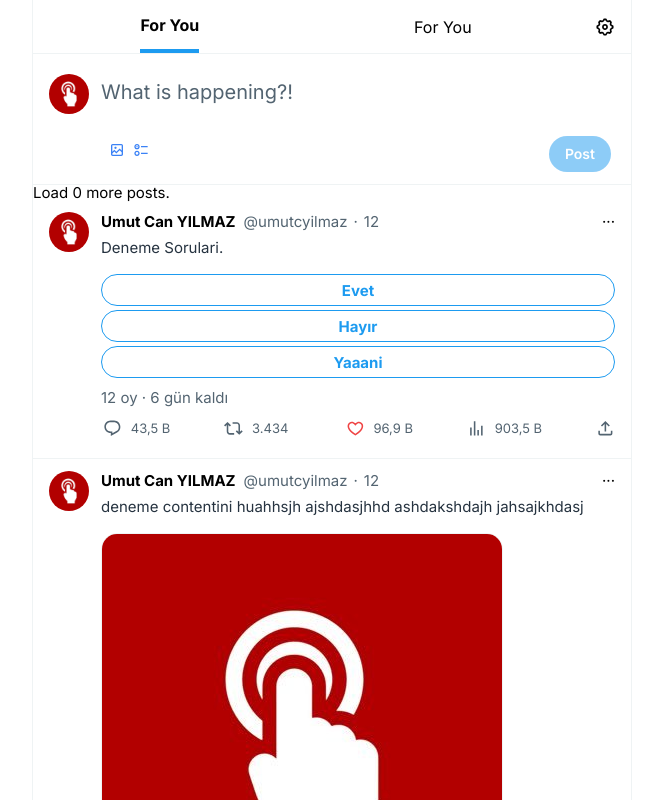
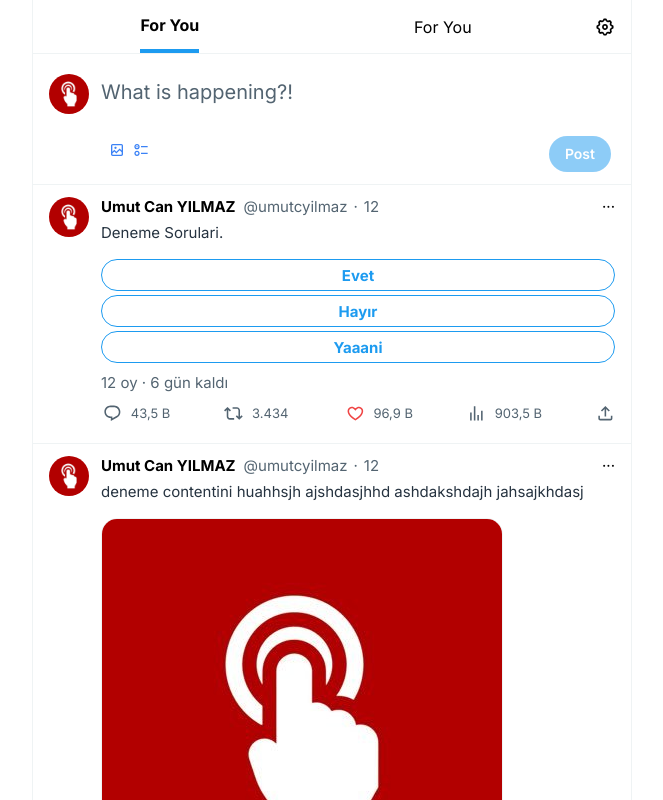
Before and after one commit to umutcyilmaz/case-twitter, a Next.js app: page / in a window 1280 px wide. Shown: the top 800 px of the page, without its empty margins (308-971 px from the left). Built offline with nearby package versions, Linux system fonts and the light colour scheme.

Commit message:
add showMore

```diff
--- a/src/components/features/Feed/index.tsx
+++ b/src/components/features/Feed/index.tsx
@@ -6,19 +6,15 @@ import TwitterInput from "../../ui/Input";
 import { useEffect, useState } from "react";
 import { IPost } from "@/types";
 import LoadMore from "@/components/ui/LoadMore";
+import ShowMore from "../ShowMore";
 const { v4: uuidv4 } = require("uuid");
 
 function shuffle(array: any[]) {
   let currentIndex = array.length,
     randomIndex;
-
-  // While there remain elements to shuffle.
   while (currentIndex > 0) {
-    // Pick a remaining element.
     randomIndex = Math.floor(Math.random() * currentIndex);
     currentIndex--;
-
-    // And swap it with the current element.
     [array[currentIndex], array[randomIndex]] = [
       array[randomIndex],
       array[currentIndex],
@@ -44,6 +40,7 @@ const Feed: React.FC = () => {
   const [imageInputLength, setImageInputLength] = useState<boolean>(false);
   const [previewImages, setPreviewImages] = useState<string[]>([]);
   const [emptyInput, setEmptyInput] = useState<boolean>(true);
+  const [loadedPostCount, setLoadedPostCount] = useState<number>(0);
 
   const handleSubmit = () => {
     let newPost: IPost | null = null;
@@ -118,8 +115,7 @@ const Feed: React.FC = () => {
     }
 
     if (newPost) {
-      posts.unshift(...upcomingPosts, newPost);
-      setPosts([...posts]);
+      addNewPost(newPost);
 
       setTweet("");
       setImage(null);
@@ -132,7 +128,16 @@ const Feed: React.FC = () => {
     }
   };
 
-  //dasdasdasdasdasdasfasfasdfdsfsdfdsafafadfasdfasfafasf
+  const addNewPost = (newPost: IPost) => {
+    setPosts((prevPosts) => [newPost, ...prevPosts]);
+  };
+
+  const fetchNewPosts = () => {
+    const shuffledData = shuffle([...postData]);
+    setPosts((prevPosts) => [...shuffledData, ...prevPosts]);
+    setUpcomingPosts([]);
+    setLoadedPostCount(loadedPostCount + shuffledData.length);
+  };
 
   useEffect(() => {
     const interval = setInterval(() => {
@@ -145,6 +150,13 @@ const Feed: React.FC = () => {
 
     return () => clearInterval(interval);
   }, []);
+
+  useEffect(() => {
+    if (loadedPostCount > 0) {
+      setPosts((prevPosts) => [...prevPosts, ...upcomingPosts]);
+      setUpcomingPosts([]);
+    }
+  }, [loadedPostCount]);
 
   return (
     <div className="flex flex-col mx-auto max-w-[600px] items-center w-full border-x border-borderColor">
@@ -198,16 +210,11 @@ const Feed: React.FC = () => {
         />
         <Tabs.Content value="tab1">
           <div>
-            <button
-              onClick={() => {
-                setPosts((posts) => {
-                  return [...upcomingPosts, ...posts];
-                });
-                setUpcomingPosts([]);
-              }}
-            >
-              Load {upcomingPosts.length} more posts.
-            </button>{" "}
+            {upcomingPosts.length > 0 && (
+              <ShowMore fetchNewPosts={fetchNewPosts} DataLength={upcomingPosts.length} />
+            )}
+
+
             {posts.map((post, key) => (
               <Post post={post} key={post.id + key} />
             ))}
--- /dev/null
+++ b/src/components/features/ShowMore/index.tsx
@@ -0,0 +1,23 @@
+import React from "react";
+
+interface ShowMoreProps {
+  DataLength?: number;
+  fetchNewPosts: () => void;
+}
+
+const ShowMore: React.FC<ShowMoreProps> = ({ DataLength, fetchNewPosts }) => {
+  return (
+    <div>
+      <button
+        onClick={fetchNewPosts}
+        className="flex justify-center items-center border-b border-borderColor h-[48px] w-full"
+      >
+        <div className="text-primaryColor text-[15px] leading-[20px]">
+          Show {DataLength} posts
+        </div>
+      </button>
+    </div>
+  );
+};
+
+export default ShowMore;
```
